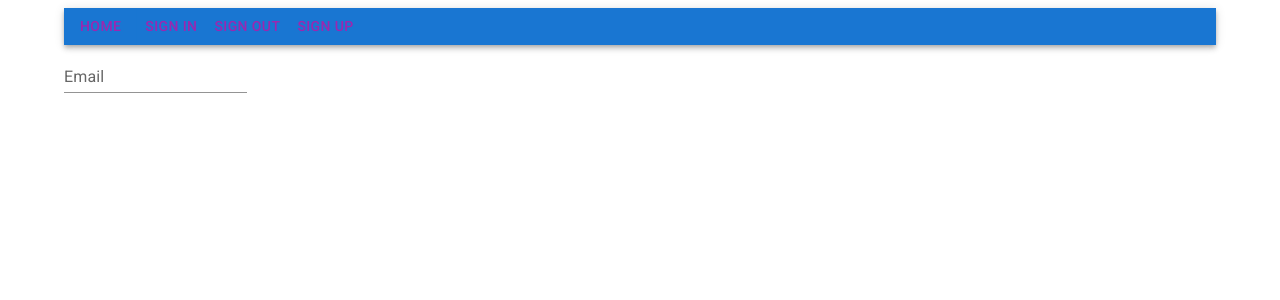
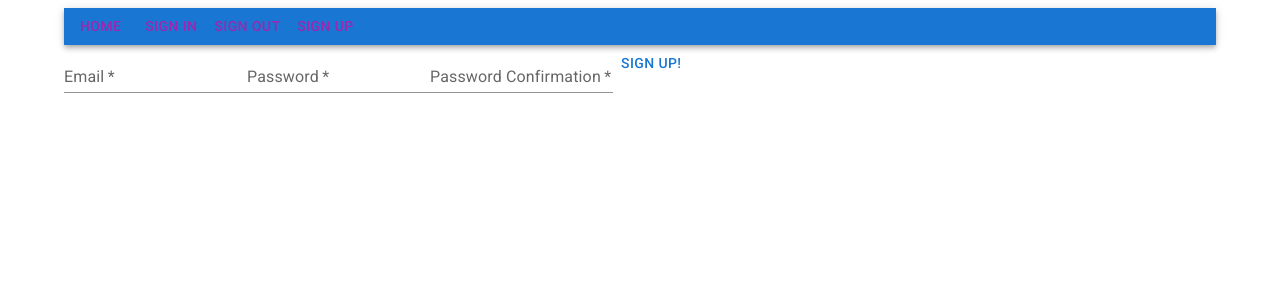
Before and after one commit to crespire/ts-auth-sample, a React (Create React App) app: page /signup in a window 1280 px wide. Shown: the top 300 px of the page. Built offline with nearby package versions, Linux system fonts and the light colour scheme; no server answers.

Commit message:
feat: sign up input validation with user creation
* Input validation working on sign up form
* Firebase user creation working
* TODO: Currently not saving signed up user

```diff
--- a/src/components/SignIn.tsx
+++ b/src/components/SignIn.tsx
@@ -3,8 +3,6 @@ import React from 'react';
 
 // This is the auth'd page.
 function SignIn() {
-  console.log('User page');
-
   return <Typography>Sign In page</Typography>;
 }
 export default SignIn;
--- a/src/components/SignUp.tsx
+++ b/src/components/SignUp.tsx
@@ -1,9 +1,28 @@
-import {Box, TextField} from '@mui/material';
-import React, {useState} from 'react';
+import {Box, TextField, Button} from '@mui/material';
+import React, {useContext} from 'react';
 import useForm from '../hooks/useForm';
+import {getAuth, createUserWithEmailAndPassword} from 'firebase/auth';
+import {AuthContext} from '..';
+import {FirebaseContext} from '..';
+import {useNavigate} from 'react-router-dom';
 
 function SignUp() {
-  const {values, errors, handleChange, handleSubmit} = useForm();
+  let user = useContext(AuthContext);
+  const app = useContext(FirebaseContext);
+  const navigate = useNavigate();
+  const auth = getAuth(app);
+  const {values, errors, handleChange, handleSubmit} = useForm(makeUser);
+
+  function makeUser() {
+    createUserWithEmailAndPassword(auth, values['email'], values['pass'])
+      .then(userCredential => {
+        user = userCredential.user;
+        navigate('/userpage');
+      })
+      .catch(error => {
+        console.error(`${error.code}, ${error.message}`);
+      });
+  }
 
   return (
     <Box component="form">
@@ -12,9 +31,37 @@ function SignUp() {
         name="email"
         label="Email"
         variant="standard"
+        required={true}
         onChange={handleChange}
+        error={errors['email']}
+        helperText={errors['email'] || null}
         value={values['email'] || ''}
       ></TextField>
+      <TextField
+        id="pass"
+        name="pass"
+        label="Password"
+        type="password"
+        variant="standard"
+        required={true}
+        onChange={handleChange}
+        error={errors['pass']}
+        helperText={errors['pass'] || null}
+        value={values['pass'] || ''}
+      ></TextField>
+      <TextField
+        id="passconf"
+        name="passconf"
+        label="Password Confirmation"
+        type="password"
+        variant="standard"
+        required={true}
+        onChange={handleChange}
+        error={errors['passconf']}
+        helperText={errors['passconf'] || null}
+        value={values['passconf'] || ''}
+      ></TextField>
+      <Button onClick={handleSubmit}>Sign Up!</Button>
     </Box>
   );
 }
--- a/src/components/UserPage.tsx
+++ b/src/components/UserPage.tsx
@@ -1,10 +1,22 @@
-import React from 'react';
+import React, {useContext, useEffect} from 'react';
 import {Typography} from '@mui/material';
+import {AuthContext} from '..';
+import {useNavigate} from 'react-router-dom';
 
 // This is the auth'd page.
 function UserPage() {
+  const auth = useContext(AuthContext);
+  const navigate = useNavigate();
+
+  useEffect(() => {
+    if (auth === null) {
+      console.log(auth);
+      console.log('No Auth found.');
+      navigate('/');
+    }
+  }, []);
   console.log('User page');
 
-  return <Typography>user Page</Typography>;
+  return <Typography>User Info. Email: {auth?.email}</Typography>;
 }
 export default UserPage;
--- a/src/hooks/useForm.tsx
+++ b/src/hooks/useForm.tsx
@@ -15,7 +15,7 @@ const useForm = (
     const property = target.name;
     const value = target.value;
 
-    // validate(property, value);
+    validate(property, value);
 
     setValues({
       ...values,
@@ -23,10 +23,55 @@ const useForm = (
     });
   };
 
+  const validate = (property, value) => {
+    const errorSetter = (property, message) => {
+      setErrors({
+        ...errors,
+        [property]: message,
+      });
+    };
+
+    const errorRemover = property => {
+      const newErrors = delete errors[property];
+      setErrors(newErrors);
+    };
+
+    let regex;
+    switch (property) {
+      case 'email':
+        regex = /^[\w.]+@([\w-]+\.)+[\w-]{2,4}$/;
+        regex.test(value)
+          ? errorRemover(property)
+          : errorSetter(property, 'Please enter a valid email.');
+        break;
+
+      case 'pass':
+        regex = /^(?=.*\d).{8,}$/;
+        regex.test(value)
+          ? errorRemover(property)
+          : errorSetter(
+              property,
+              'Password must contain 1 digit and be at least 8 characters long.'
+            );
+        break;
+
+      case 'passconf':
+        value === values['pass']
+          ? errorRemover(property)
+          : errorSetter(property, 'Passwords must match.');
+        break;
+    }
+  };
+
   const handleSubmit = (e: React.SyntheticEvent) => {
     e.preventDefault();
-    callback();
-    console.log('Submitted');
+
+    if (Object.keys(errors).length === 0 && Object.keys(values).length > 0) {
+      callback();
+      console.log('Submitted');
+    } else {
+      console.log("Didn't pass validation, did nothing.");
+    }
   };
 
   return {values, errors, handleChange, handleSubmit};
--- a/src/index.tsx
+++ b/src/index.tsx
@@ -2,9 +2,8 @@ import React, {createContext} from 'react';
 import ReactDOM from 'react-dom/client';
 import App from './App';
 import {firebaseConfig} from './firebase';
-import {initializeApp} from 'firebase/app';
+import firebase, {initializeApp} from 'firebase/app';
 import {getAuth} from 'firebase/auth';
-import {getAnalytics} from 'firebase/analytics';
 import '@fontsource/roboto/300.css';
 import '@fontsource/roboto/400.css';
 import '@fontsource/roboto/500.css';
```
